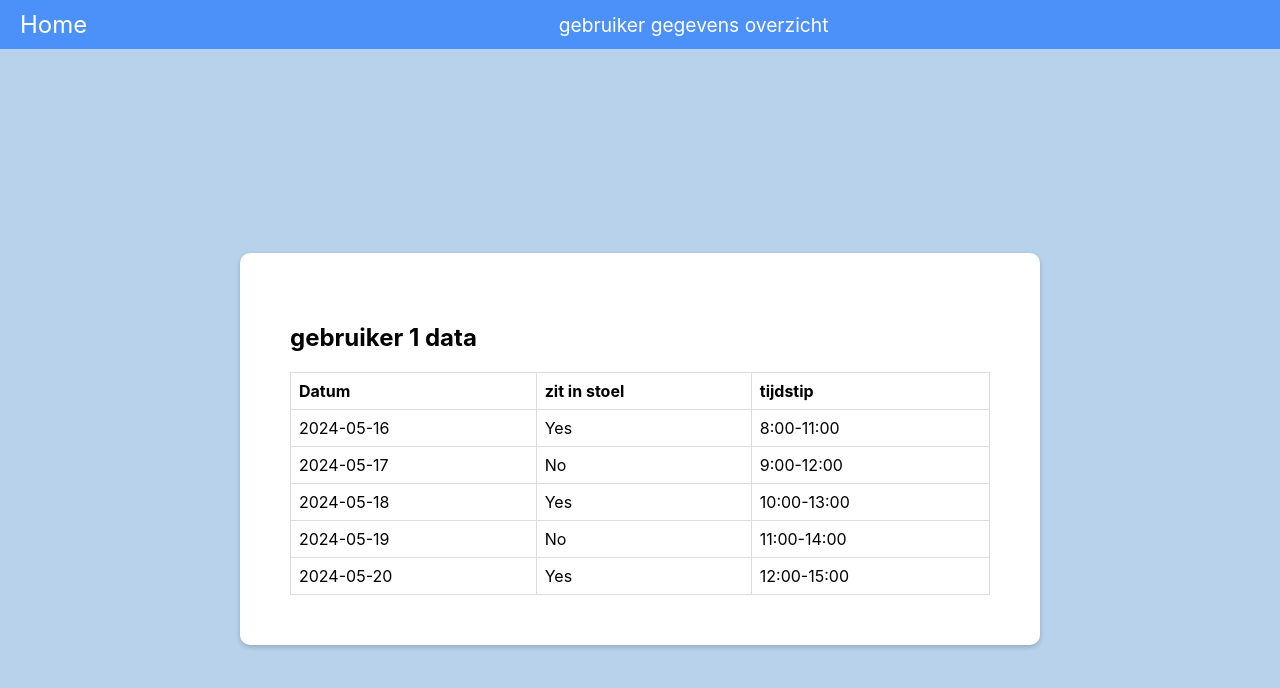
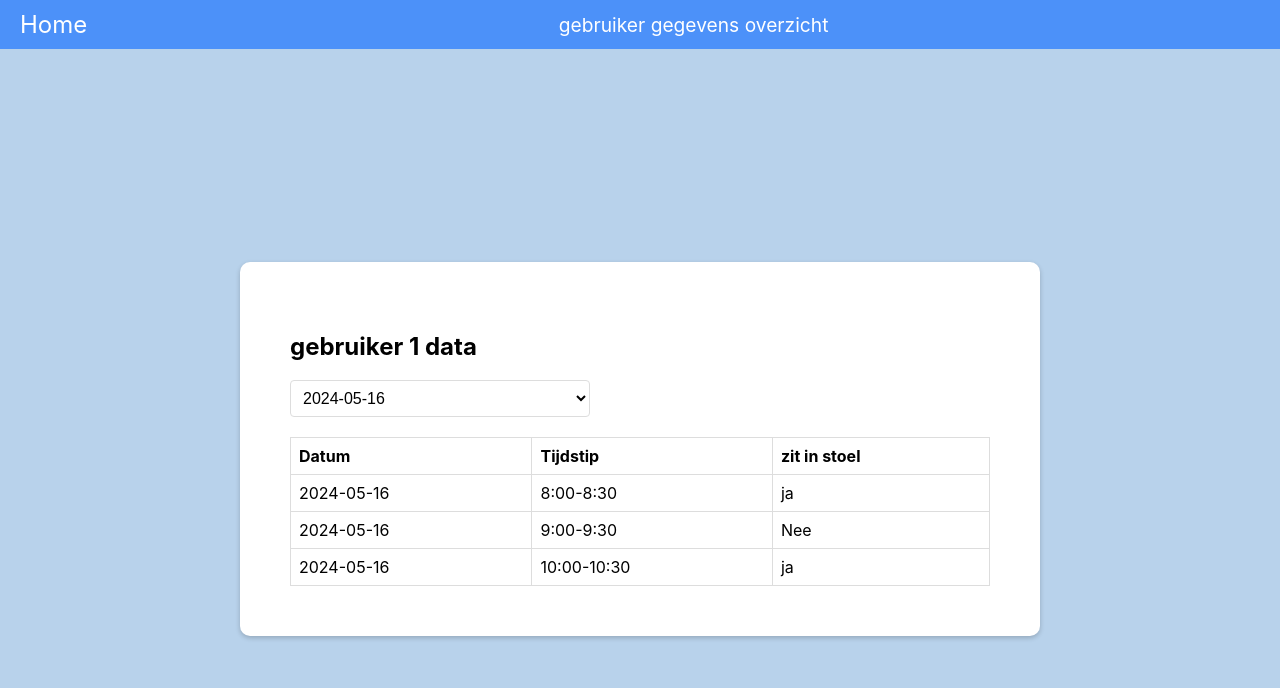
Before and after one commit to hesitantronin/TTDL-web-app, a React (Create React App) app in the folder ttdl-webapp/frontend/ttdl-frontend/: page /userDataOverview in a window 1280 px wide. Shown: the top 688 px of the page. Built offline with nearby package versions, Linux system fonts and the light colour scheme.

Commit message:
dropdown menu userDataOverview

```diff
--- a/ttdl-webapp/frontend/ttdl-frontend/src/Views/UserDataOverview.tsx
+++ b/ttdl-webapp/frontend/ttdl-frontend/src/Views/UserDataOverview.tsx
@@ -1,16 +1,29 @@
-import { useEffect, useState } from 'react';
+import React, { useState } from 'react';
 import generalStyle from './stylesheets/generalStyle.module.css';
-import { Link } from 'react-router-dom';
+import dropdownStyle from './stylesheets/dropdownStyle.module.css';
 import Navbar from './navbar';
 
-function UserDataOverview(){
+function UserDataOverview() {
+    //when taking data from endpoint take all data every half hour and display it.
     const userRecords = [
-        { date: "2024-05-16", sitsInChair: "Yes", timestamp: "8:00-11:00" },
-        { date: "2024-05-17", sitsInChair: "No", timestamp: "9:00-12:00" },
-        { date: "2024-05-18", sitsInChair: "Yes", timestamp: "10:00-13:00" },
-        { date: "2024-05-19", sitsInChair: "No", timestamp: "11:00-14:00" },
-        { date: "2024-05-20", sitsInChair: "Yes", timestamp: "12:00-15:00" }
+        { date: "2024-05-16", intervals: [{ timestamp: "8:00-8:30", sitsInChair: "ja" }, { timestamp: "9:00-9:30", sitsInChair: "Nee" }, { timestamp: "10:00-10:30", sitsInChair: "ja" }] },
+        { date: "2024-05-17", intervals: [{ timestamp: "9:00-9:30", sitsInChair: "nee" }, { timestamp: "10:30-11:00", sitsInChair: "ja" }, { timestamp: "12:00-12:30", sitsInChair: "Nee" }] },
+        { date: "2024-05-18", intervals: [{ timestamp: "10:00-10:30", sitsInChair: "ja" }, { timestamp: "11:00-11:30", sitsInChair: "ja" }, { timestamp: "12:30-1:00", sitsInChair: "Nee" }] },
+        { date: "2024-05-19", intervals: [{ timestamp: "11:00-11:30", sitsInChair: "nee" }, { timestamp: "1:00-1:30", sitsInChair: "ja" }, { timestamp: "2:00-2:30", sitsInChair: "Nee" }] },
+        { date: "2024-05-20", intervals: [{ timestamp: "12:00-12:30", sitsInChair: "ja" }, { timestamp: "1:30-2:00", sitsInChair: "ja" }, { timestamp: "3:00-3:30", sitsInChair: "Nee" }] }
     ];
+
+    const dates = userRecords.map(record => record.date);
+    const [selectedDate, setSelectedDate] = useState(dates[0]);
+
+    const handleDateChange = (event: any) => {
+        setSelectedDate(event.target.value);
+    };
+
+    const selectedRecord = userRecords.find(record => record.date === selectedDate);
+    if (!selectedRecord) {
+        return null;
+    }
 
     return (
         <div>
@@ -18,20 +31,30 @@ function UserDataOverview(){
             <div className={generalStyle.container}>
                 <div className={generalStyle.box}>
                     <h2>gebruiker 1 data</h2>
-                    <table style={{ width: '100%', borderCollapse: 'collapse', marginTop: '20px' }}>
+                    <select
+                        onChange={handleDateChange}
+                        className={dropdownStyle.dropdown}
+                    >
+                        {dates.map((date, index) => (
+                            <option key={index} value={date}>
+                                {date}
+                            </option>
+                        ))}
+                    </select>
+                    <table style={{ width: '100%', borderCollapse: 'collapse' }}>
                         <thead>
                             <tr>
                                 <th style={{ border: '1px solid #ddd', padding: '8px', textAlign: 'left' }}>Datum</th>
+                                <th style={{ border: '1px solid #ddd', padding: '8px', textAlign: 'left' }}>Tijdstip</th>
                                 <th style={{ border: '1px solid #ddd', padding: '8px', textAlign: 'left' }}>zit in stoel</th>
-                                <th style={{ border: '1px solid #ddd', padding: '8px', textAlign: 'left' }}>tijdstip</th>
                             </tr>
                         </thead>
                         <tbody>
-                            {userRecords.map((record, index) => (
+                            {selectedRecord.intervals.map((interval, index) => (
                                 <tr key={index}>
-                                    <td style={{ border: '1px solid #ddd', padding: '8px' }}>{record.date}</td>
-                                    <td style={{ border: '1px solid #ddd', padding: '8px' }}>{record.sitsInChair}</td>
-                                    <td style={{ border: '1px solid #ddd', padding: '8px' }}>{record.timestamp}</td>
+                                    <td style={{ border: '1px solid #ddd', padding: '8px' }}>{selectedRecord.date}</td>
+                                    <td style={{ border: '1px solid #ddd', padding: '8px' }}>{interval.timestamp}</td>
+                                    <td style={{ border: '1px solid #ddd', padding: '8px' }}>{interval.sitsInChair}</td>
                                 </tr>
                             ))}
                         </tbody>
@@ -40,8 +63,6 @@ function UserDataOverview(){
             </div>
         </div>
     );
-
 }
 
-
 export default UserDataOverview;
--- /dev/null
+++ b/ttdl-webapp/frontend/ttdl-frontend/src/Views/stylesheets/dropdownStyle.module.css
@@ -0,0 +1,14 @@
+.dropdown {
+    padding: 8px;
+    border: 1px solid #ddd;
+    border-radius: 4px;
+    margin-bottom: 20px;
+    background-color: white;
+    font-size: 16px;
+    width: 100%;
+    max-width: 300px;
+}
+
+.dropdown:hover {
+    border-color: #bbb;
+}
```
